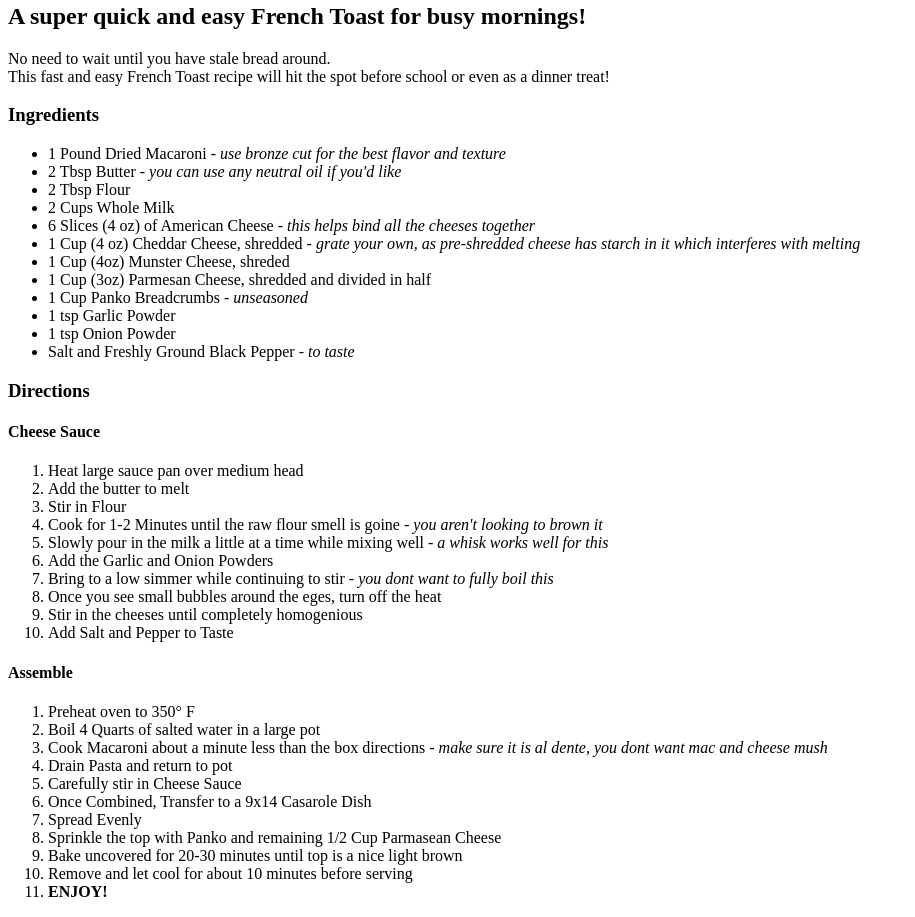
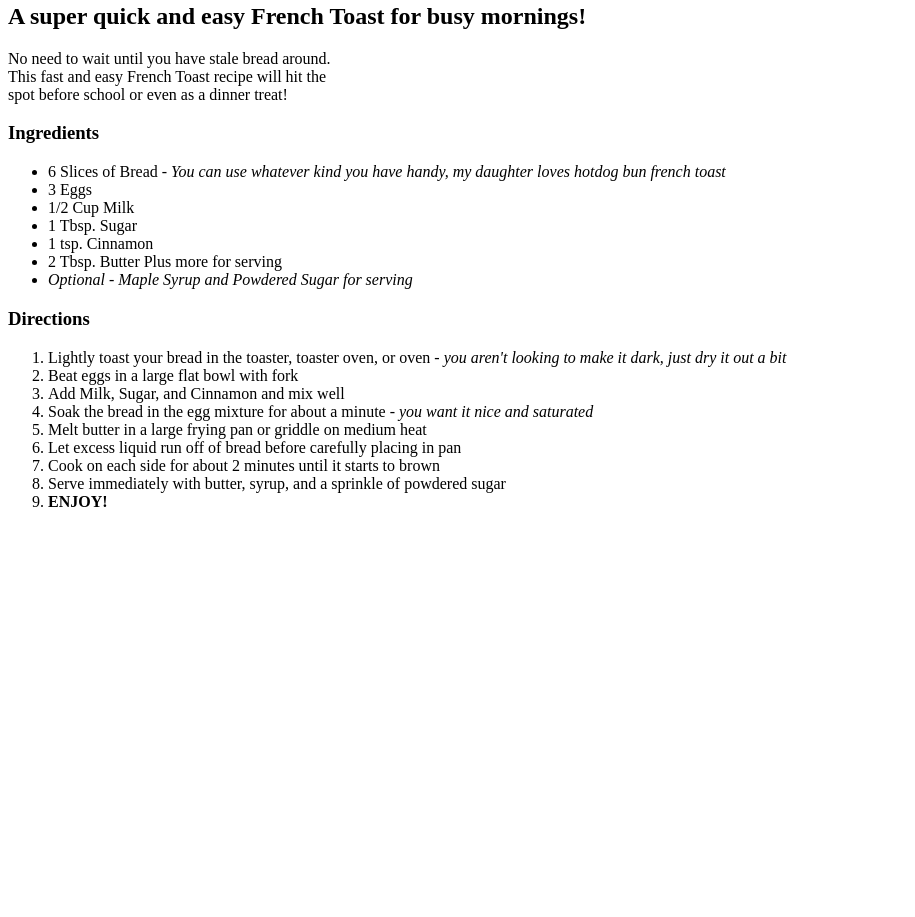
Before and after one commit to michajo/odin-recipes, a plain HTML site: page recipes/frenchtoast.html in a window 1280 px wide. Shown: the part 447-1364 px from the top of the page, without its empty margins (0-915 px from the left). After the commit the page ends 974 px from the top, so only its background shows below. Drawn offline with Linux system fonts and the light colour scheme.

```diff
--- a/recipes/frenchtoast.html
+++ b/recipes/frenchtoast.html
@@ -7,7 +7,7 @@
   </head>
   <body>
     <a href="../index.html">Back Home</a>
-    <h1>Mac and Cheese</h1>
+    <h1>Quick and Easy French Toast</h1>
     <img
       src="https://www.allrecipes.com/thmb/D0J8nfqLD1nqe6Gy2N-91Rg5Qs0=/0x512/filters:no_upscale():max_bytes(150000):strip_icc():format(webp)/7016-french-toast-i-DDMFS-4x3-26c468d9cb284c2c83432bf2d33d49f8.jpg"
       alt="French Toast"
@@ -16,78 +16,45 @@
     <h2>A super quick and easy French Toast for busy mornings!</h2>
     <p>
       No need to wait until you have stale bread around. <br />This fast and
-      easy French Toast recipe will hit the spot before school or even as a
-      dinner treat!
+      easy French Toast recipe will hit the <br />
+      spot before school or even as a dinner treat!
     </p>
     <h3>Ingredients</h3>
     <ul>
       <li>
-        1 Pound Dried Macaroni -
-        <em>use bronze cut for the best flavor and texture</em>
-      </li>
-      <li>
-        2 Tbsp Butter - <em>you can use any neutral oil if you'd like</em>
-      </li>
-      <li>2 Tbsp Flour</li>
-      <li>2 Cups Whole Milk</li>
-      <li>
-        6 Slices (4 oz) of American Cheese -
-        <em> this helps bind all the cheeses together</em>
-      </li>
-      <li>
-        1 Cup (4 oz) Cheddar Cheese, shredded -
+        6 Slices of Bread -
         <em
-          >grate your own, as pre-shredded cheese has starch in it which
-          interferes with melting</em
+          >You can use whatever kind you have handy, my daughter loves hotdog
+          bun french toast</em
         >
       </li>
-      <li>1 Cup (4oz) Munster Cheese, shreded</li>
-      <li>1 Cup (3oz) Parmesan Cheese, shredded and divided in half</li>
-      <li>1 Cup Panko Breadcrumbs - <em>unseasoned</em></li>
-      <li>1 tsp Garlic Powder</li>
-      <li>1 tsp Onion Powder</li>
-      <li>Salt and Freshly Ground Black Pepper - <em>to taste</em></li>
+      <li>3 Eggs</li>
+      <li>1/2 Cup Milk</li>
+      <li>1 Tbsp. Sugar</li>
+      <li>1 tsp. Cinnamon</li>
+      <li>2 Tbsp. Butter Plus more for serving</li>
+      <li><em>Optional - Maple Syrup and Powdered Sugar for serving</em></li>
     </ul>
     <h3>Directions</h3>
-    <h4>Cheese Sauce</h4>
     <ol>
-      <li>Heat large sauce pan over medium head</li>
-      <li>Add the butter to melt</li>
-      <li>Stir in Flour</li>
       <li>
-        Cook for 1-2 Minutes until the raw flour smell is goine -
-        <em>you aren't looking to brown it</em>
+        Lightly toast your bread in the toaster, toaster oven, or oven -
+        <em>you aren't looking to make it dark, just dry it out a bit</em>
       </li>
+      <li>Beat eggs in a large flat bowl with fork</li>
+      <li>Add Milk, Sugar, and Cinnamon and mix well</li>
       <li>
-        Slowly pour in the milk a little at a time while mixing well -
-        <em>a whisk works well for this</em>
+        Soak the bread in the egg mixture for about a minute -
+        <em>you want it nice and saturated</em>
       </li>
-      <li>Add the Garlic and Onion Powders</li>
+      <li>Melt butter in a large frying pan or griddle on medium heat</li>
       <li>
-        Bring to a low simmer while continuing to stir -
-        <em>you dont want to fully boil this</em>
+        Let excess liquid run off of bread before carefully placing in pan
       </li>
-      <li>Once you see small bubbles around the eges, turn off the heat</li>
-      <li>Stir in the cheeses until completely homogenious</li>
-      <li>Add Salt and Pepper to Taste</li>
-    </ol>
-    <h4>Assemble</h4>
-    <ol>
-      <li>Preheat oven to 350&deg; F</li>
-      <li>Boil 4 Quarts of salted water in a large pot</li>
+      <li>Cook on each side for about 2 minutes until it starts to brown</li>
       <li>
-        Cook Macaroni about a minute less than the box directions -
-        <em>make sure it is al dente, you dont want mac and cheese mush</em>
+        Serve immediately with butter, syrup, and a sprinkle of powdered sugar
       </li>
-      <li>Drain Pasta and return to pot</li>
-      <li>Carefully stir in Cheese Sauce</li>
-      <li>Once Combined, Transfer to a 9x14 Casarole Dish</li>
-      <li>Spread Evenly</li>
-      <li>
-        Sprinkle the top with Panko and remaining 1/2 Cup Parmasean Cheese
-      </li>
-      <li>Bake uncovered for 20-30 minutes until top is a nice light brown</li>
-      <li>Remove and let cool for about 10 minutes before serving</li>
       <li><strong>ENJOY!</strong></li>
     </ol>
   </body>
```
Also changed, not shown: index.html (+2 -1 lines), recipes/macandcheese.html (+1 -0 lines), recipes/smashburger.html (added, +67 -0 lines), 1 other file.
